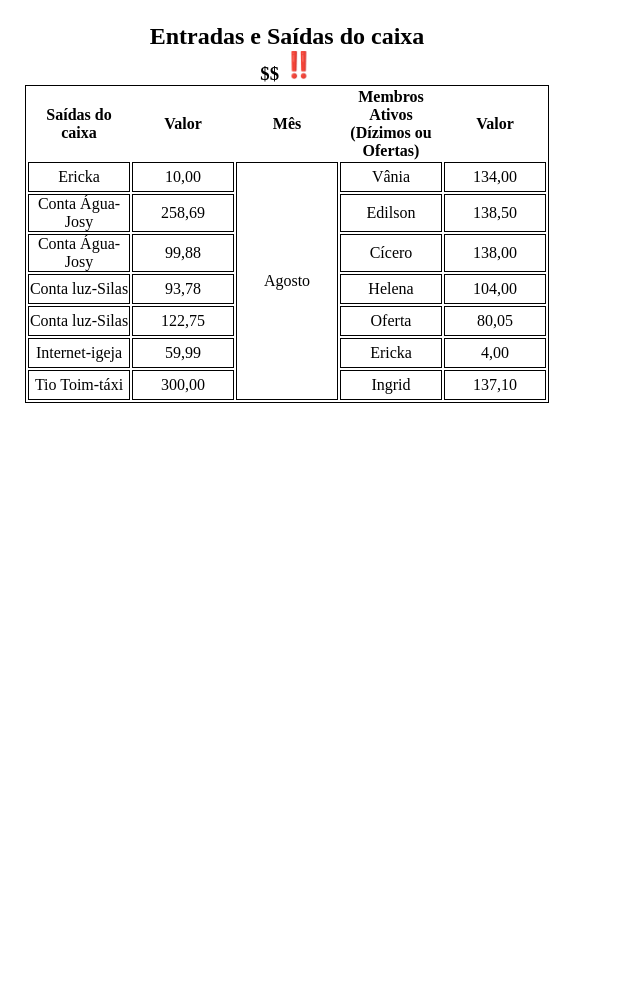
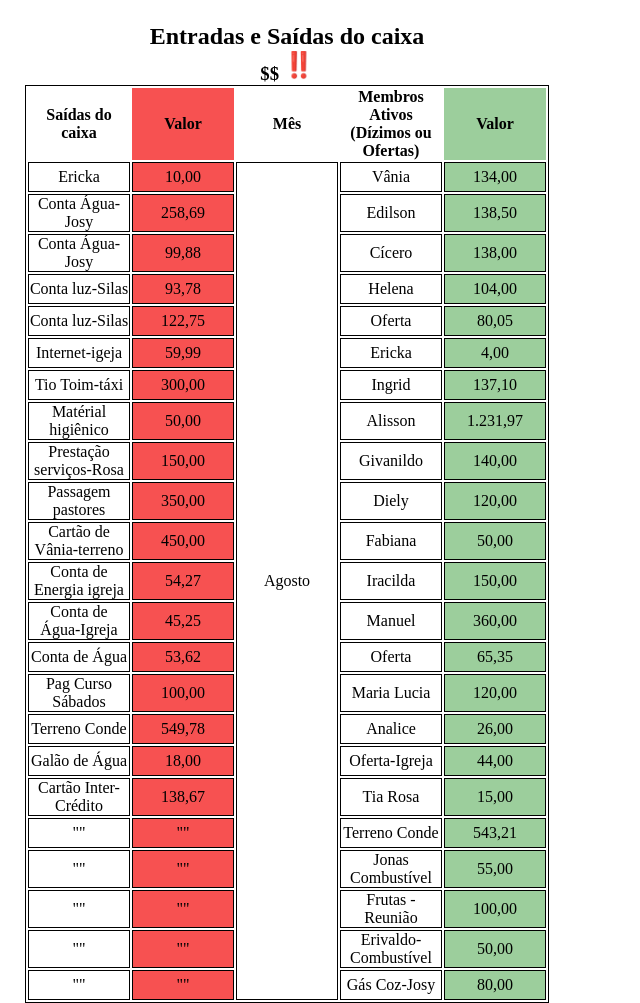
Before and after one commit to Edyylson/agosto01, a plain HTML site: page index.html in a window 1280 px wide. Shown: the part 161-1164 px from the top of the page, without its empty margins (0-640 px from the left). Before the commit the page ends 800 px from the top, so only its background shows below. Drawn offline with nearby package versions, Linux system fonts and the light colour scheme.

Commit message:
reajustando tabelas

```diff
--- a/index.html
+++ b/index.html
@@ -43,10 +43,10 @@
       <colgroup>
 
         <col class="csaida">
-        <col class="cvalue1">
+        <col class="cvlsaida">
         <col class="cmes">
         <col class="cmembros">
-        <col class="cvalue2">
+        <col class="cvlentrada">
 
 
       </colgroup>
@@ -81,7 +81,7 @@
 
           <td>Ericka</td>
           <td>10,00</td>
-          <td class="agosto" rowspan="16">Agosto</td>
+          <td class="agosto" rowspan="25">Agosto</td>
           <td>Vânia</td>
           <td>134,00</td>
 
@@ -139,6 +139,140 @@
 
         </tr>
 
+        <tr class="linha">
+          <td>Matérial higiênico</td>
+          <td>50,00</td>
+          <td>Alisson</td>
+          <td>1.231,97</td>
+
+        </tr>
+
+        <tr class="linha">
+          <td>Prestação serviços-Rosa</td>
+          <td>150,00</td>
+          <td>Givanildo</td>
+          <td>140,00</td>
+
+        </tr>
+
+        <tr class="linha">
+          <td>Passagem pastores</td>
+          <td>350,00</td>
+          <td>Diely</td>
+          <td>120,00</td>
+
+        </tr>
+
+        <tr class="linha">
+          <td>Cartão de Vânia-terreno</td>
+          <td>450,00</td>
+          <td>Fabiana</td>
+          <td>50,00</td>
+
+        </tr>
+
+        <tr class="linha">
+          <td>Conta de Energia igreja</td>
+          <td>54,27</td>
+          <td>Iracilda</td>
+          <td>150,00</td>
+
+        </tr>
+
+        <tr class="linha">
+          <td>Conta de Água-Igreja</td>
+          <td>45,25</td>
+          <td>Manuel</td>
+          <td>360,00</td>
+
+        </tr>
+
+        <tr class="linha">
+          <td>Conta de Água</td>
+          <td>53,62</td>
+          <td>Oferta</td>
+          <td>65,35</td>
+
+        </tr>
+
+        <tr class="linha">
+          <td>Pag Curso Sábados</td>
+          <td>100,00</td>
+          <td>Maria Lucia</td>
+          <td>120,00</td>
+
+        </tr>
+
+        <tr class="linha">
+          <td>Terreno Conde</td>
+          <td>549,78</td>
+          <td>Analice</td>
+          <td>26,00</td>
+
+        </tr>
+
+
+        <tr class="linha">
+          <td>Galão de Água</td>
+          <td>18,00</td>
+          <td>Oferta-Igreja</td>
+          <td>44,00</td>
+
+        </tr>
+
+        <tr class="linha">
+          <td>Cartão Inter-Crédito</td>
+          <td>138,67</td>
+          <td>Tia Rosa</td>
+          <td>15,00</td>
+
+        </tr>
+
+        <tr class="linha">
+
+          <td>""</td>
+          <td>""</td>
+          <td>Terreno Conde</td>
+          <td>543,21</td>
+
+        </tr>
+
+        <tr class="linha">
+          <td>""</td>
+          <td>""</td>
+          <td>Jonas Combustível</td>
+          <td>55,00</td>
+        </tr>
+
+
+        <tr class="linha">
+          <td>""</td>
+          <td>""</td>
+          <td>Frutas -Reunião</td>
+          <td>100,00</td>
+        </tr>
+
+        <tr class="linha">
+          <td>""</td>
+          <td>""</td>
+          <td>Erivaldo-Combustível</td>
+          <td>50,00</td>
+        </tr>
+
+        <tr class="linha">
+          <td>""</td>
+          <td>""</td>
+          <td>Gás Coz-Josy</td>
+          <td>80,00</td>
+        </tr>
+
+
+
+
+
+
+
+
 
 
 
--- a/style.css
+++ b/style.css
@@ -43,3 +43,12 @@ img {
 #tb-saida {
   background-color: rgb(247, 81, 81);
 }
+
+
+col.cvlsaida {
+  background-color: rgb(247, 81, 81);
+}
+
+col.cvlentrada {
+  background-color: rgb(156, 206, 156);
+}
```
